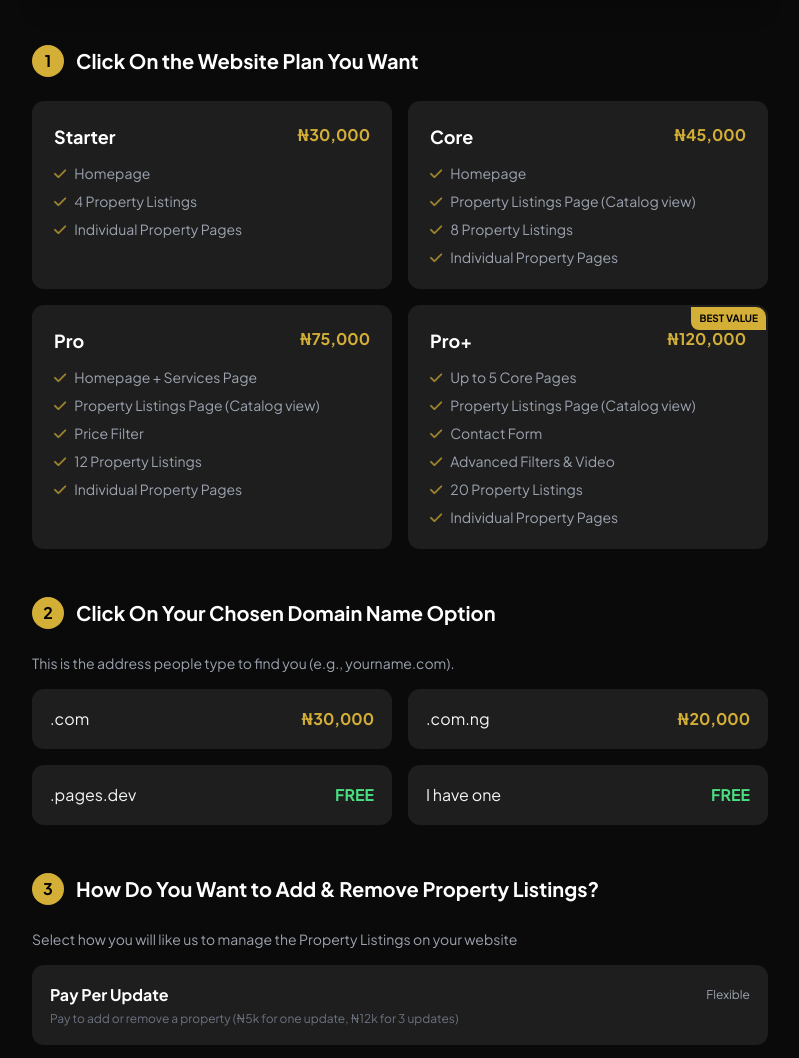
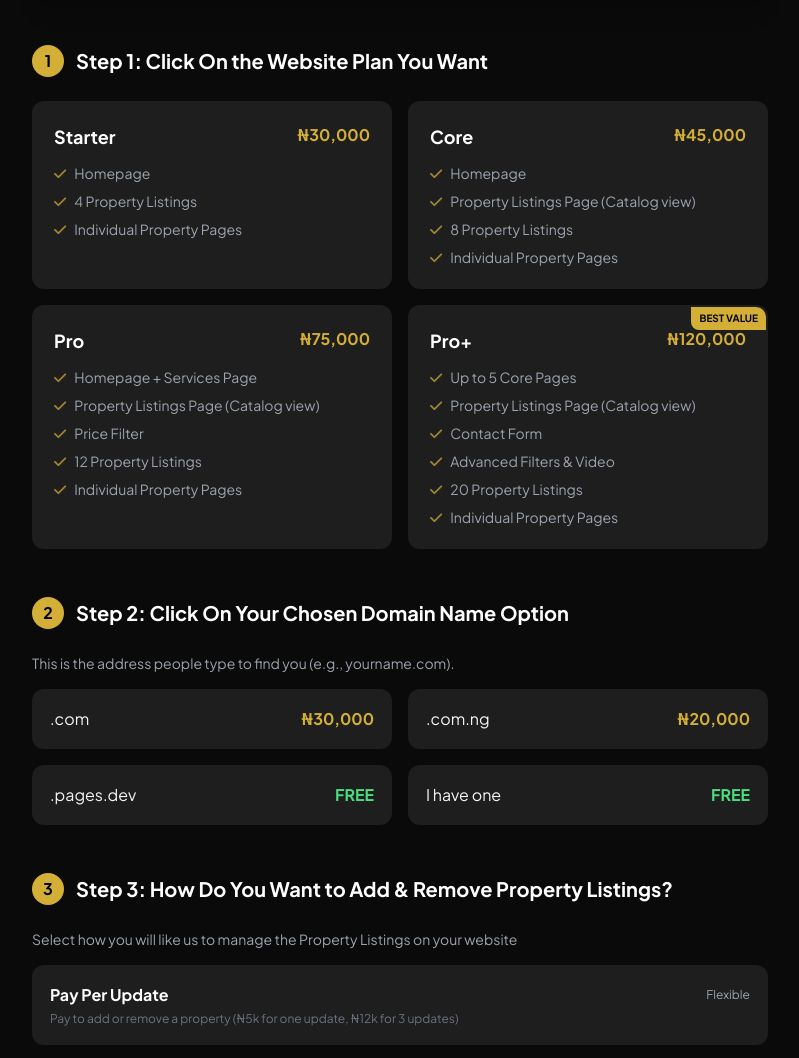
Before and after one commit to Adekani/Real-Estate, a plain HTML site: page index.html in a window 1280 px wide. Shown: the part 500-1558 px from the top of the page, without its empty margins (240-1039 px from the left). Drawn offline with nearby package versions, Linux system fonts and the light colour scheme.

Commit message:
Update index.html
Added "Step" notes to guide users.

```diff
--- a/index.html
+++ b/index.html
@@ -146,7 +146,7 @@
         <section id="plans-section" class="scroll-mt-24">
             <div class="flex items-center gap-3 mb-6">
                 <div class="w-8 h-8 rounded-full bg-adekani-gold text-black flex items-center justify-center font-bold">1</div>
-                <h3 class="text-xl font-bold text-white">Click On the Website Plan You Want</h3>
+                <h3 class="text-xl font-bold text-white">Step 1: Click On the Website Plan You Want</h3>
             </div>
 
             <div class="grid grid-cols-1 md:grid-cols-2 gap-4">
@@ -218,7 +218,7 @@
         <section id="domain-section" class="scroll-mt-24">
             <div class="flex items-center gap-3 mb-6">
                 <div class="w-8 h-8 rounded-full bg-adekani-gold text-black flex items-center justify-center font-bold">2</div>
-                <h3 class="text-xl font-bold text-white">Click On Your Chosen Domain Name Option</h3>
+                <h3 class="text-xl font-bold text-white">Step 2: Click On Your Chosen Domain Name Option</h3>
             </div>
             <p class="text-sm text-gray-400 mb-4">This is the address people type to find you (e.g., yourname.com).</p>
 
@@ -252,7 +252,7 @@
         <section id="update-section" class="scroll-mt-24">
             <div class="flex items-center gap-3 mb-6">
                 <div class="w-8 h-8 rounded-full bg-adekani-gold text-black flex items-center justify-center font-bold">3</div>
-                <h3 class="text-xl font-bold text-white">How Do You Want to Add & Remove Property Listings?</h3>
+                <h3 class="text-xl font-bold text-white">Step 3: How Do You Want to Add & Remove Property Listings?</h3>
             </div>
             <p class="text-sm text-gray-400 mb-4">Select how you will like us to manage the  Property Listings on your website </p>
 
```
